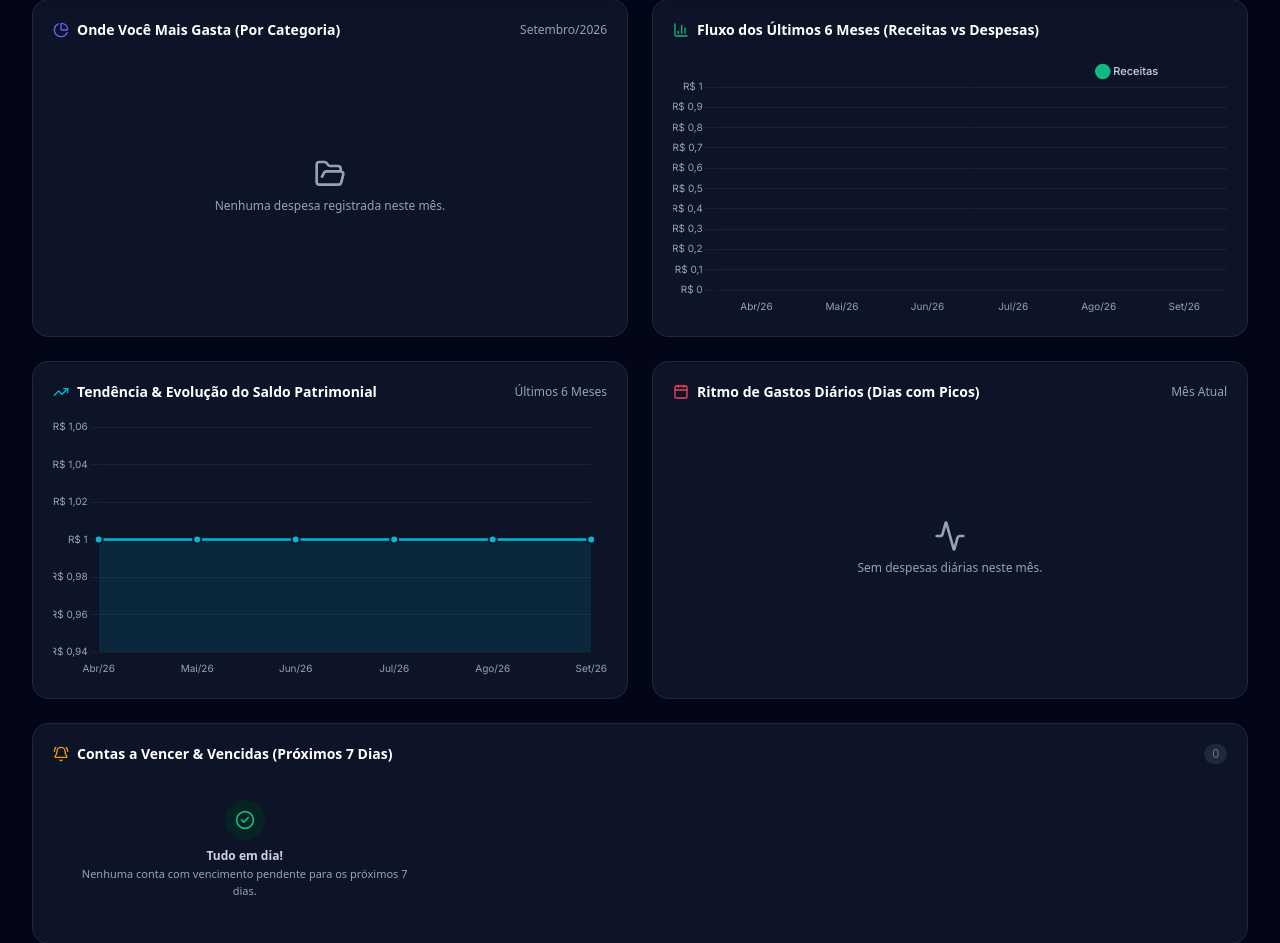
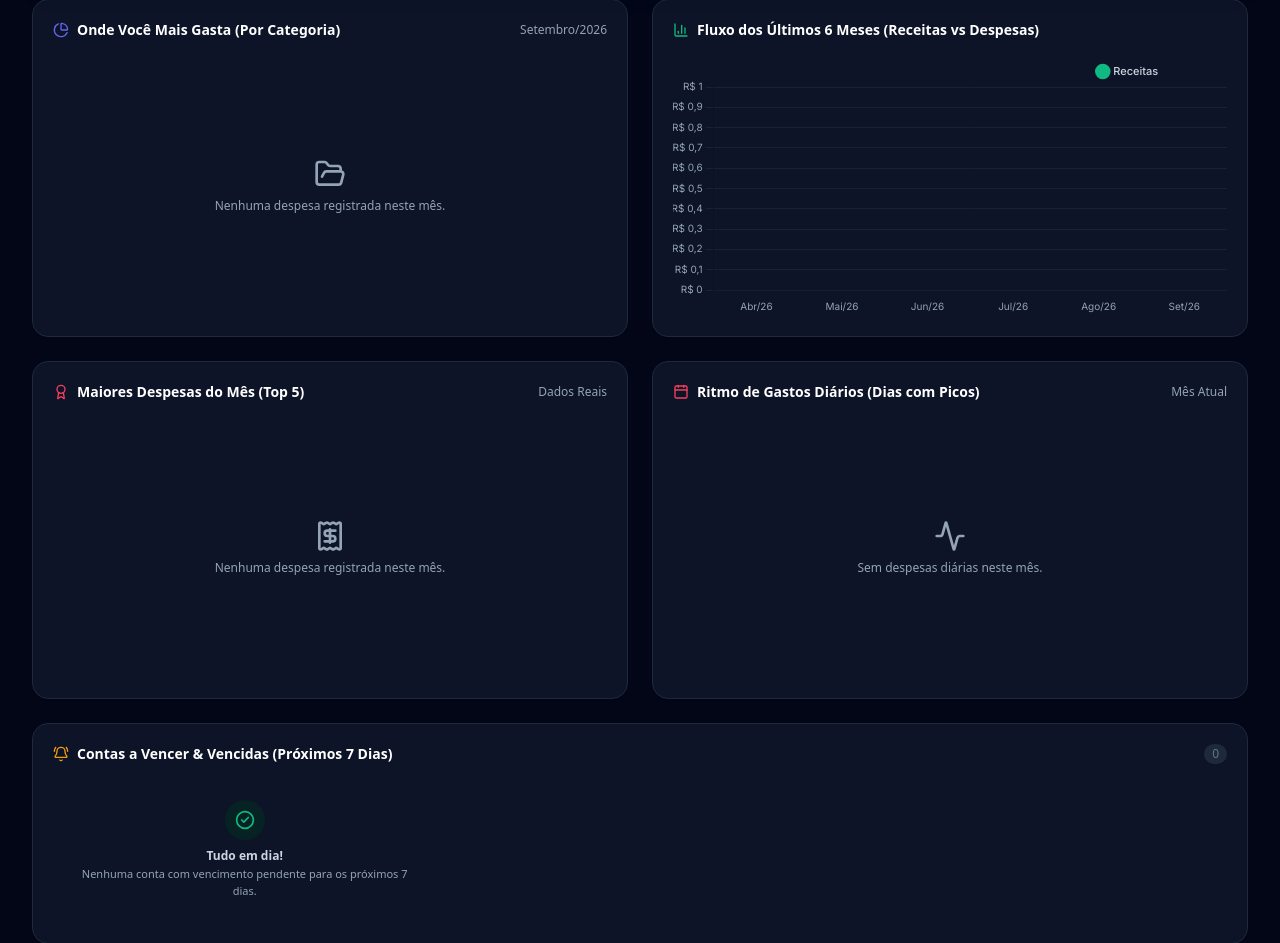
Before and after one commit to andersonnogueir/financas, a Flask app: page / in a window 1280 px wide. Shown: the part 610-1553 px from the top of the page. Run offline with Flask 3, Linux system fonts and the light colour scheme; the visitor is signed in with stand-in values (Sample User, id 1); tables that the repository leaves empty hold one stand-in row (values such as "Sample post"); grey boxes marked "Sample" are stand-in pictures; some libraries are stand-ins or nearby versions.

Commit message:
fix: substituir grafico sintetico por Top 5 Maiores Despesas reais do banco de dados

```diff
--- a/app.py
+++ b/app.py
@@ -518,17 +518,33 @@ def get_dashboard():
             "saldo": round(rec_val - desp_val, 2)
         })
 
-    # Tendência de Saldo Acumulado
-    evolucao_saldo = []
-    saldo_acumulado_temp = round(saldo_consolidado_geral - (total_receitas - total_despesas), 2)
-    for h in historico_meses:
-        saldo_acumulado_temp = round(saldo_acumulado_temp + h['saldo'], 2)
-        evolucao_saldo.append({
-            "label": h['label'],
-            "saldo_acumulado": saldo_acumulado_temp
-        })
+    # 5. Maiores Despesas do Mês (Top 5 - Dados 100% Reais do Banco de Dados)
+    try:
+        cursor.execute("""
+            SELECT t.descricao, t.valor, t.data,
+                   COALESCE(c.nome, 'Sem Categoria') as categoria_nome,
+                   COALESCE(c.cor, '#f43f5e') as categoria_cor,
+                   COALESCE(c.icone, 'tag') as categoria_icone
+            FROM transacoes t
+            LEFT JOIN categorias c ON t.categoria_id = c.id
+            WHERE t.user_id = ? AND t.tipo = 'despesa' AND strftime('%m', t.data) = ? AND strftime('%Y', t.data) = ?
+            ORDER BY t.valor DESC
+            LIMIT 5
+        """, (user_id, mes_str, ano_str))
+        top_despesas = []
+        for r in cursor.fetchall():
+            row_dict = dict(r)
+            if row_dict.get('data') and isinstance(row_dict['data'], (date, datetime)):
+                row_dict['data'] = row_dict['data'].strftime('%Y-%m-%d')
+            elif row_dict.get('data'):
+                row_dict['data'] = str(row_dict['data'])[:10]
+            if 'valor' in row_dict and row_dict['valor'] is not None:
+                row_dict['valor'] = float(row_dict['valor'])
+            top_despesas.append(row_dict)
+    except Exception as e:
+        top_despesas = []
 
-    # 5. Gastos Diários do Mês (Linha do Tempo)
+    # 6. Gastos Diários do Mês (Linha do Tempo)
     try:
         cursor.execute("""
             SELECT CAST(strftime('%d', data) AS INTEGER) as dia, SUM(valor) as total
@@ -541,7 +557,7 @@ def get_dashboard():
     except Exception as e:
         despesas_diarias = []
 
-    # 6. Alertas: Contas a vencer nos próximos 7 dias ou vencidas
+    # 7. Alertas: Contas a vencer nos próximos 7 dias ou vencidas
     hoje_str = hoje.strftime('%Y-%m-%d')
     limite_7d_str = (hoje + relativedelta(days=7)).strftime('%Y-%m-%d')
     cursor.execute("""
@@ -566,7 +582,7 @@ def get_dashboard():
         if 'valor' in a and a['valor'] is not None:
             a['valor'] = float(a['valor'])
 
-    # 7. Motor de Insights Financeiros Inteligentes com IA
+    # 8. Motor de Insights Financeiros Inteligentes com IA
     try:
         dt_anterior = data_ref - relativedelta(months=1)
         m_ant_str = f"{dt_anterior.month:02d}"
@@ -641,7 +657,7 @@ def get_dashboard():
         "contas": contas,
         "despesas_por_categoria": despesas_por_categoria,
         "historico_meses": historico_meses,
-        "evolucao_saldo": evolucao_saldo,
+        "top_despesas": top_despesas,
         "despesas_diarias": despesas_diarias,
         "alertas": alertas,
         "insights_ia": insights_ia
--- a/static/js/app.js
+++ b/static/js/app.js
@@ -27,7 +27,7 @@ const state = {
   charts: {
     categorias: null,
     historico: null,
-    evolucao: null,
+    topDespesas: null,
     gastosDiarios: null
   }
 };
@@ -358,7 +358,7 @@ async function loadDashboard() {
     renderInsightsIA(data.insights_ia, data.despesas_por_categoria);
     renderChartCategorias(data.despesas_por_categoria);
     renderChartHistorico(data.historico_meses);
-    renderChartEvolucaoSaldo(data.evolucao_saldo);
+    renderChartTopDespesas(data.top_despesas);
     renderChartGastosDiarios(data.despesas_diarias);
     renderAlertas(data.alertas);
 
@@ -620,43 +620,51 @@ function renderChartHistorico(historico) {
   }
 }
 
-function renderChartEvolucaoSaldo(evolucao) {
-  const ctx = document.getElementById('chart-evolucao-saldo');
+function renderChartTopDespesas(topDespesas) {
+  const ctx = document.getElementById('chart-top-despesas');
+  const emptyMsg = document.getElementById('chart-top-despesas-empty');
   if (!ctx) return;
 
-  if (state.charts.evolucao) {
-    try { state.charts.evolucao.destroy(); } catch (e) {}
-  }
-
-  if (typeof Chart === 'undefined' || !evolucao || evolucao.length === 0) {
+  if (state.charts.topDespesas) {
+    try { state.charts.topDespesas.destroy(); } catch (e) {}
+  }
+
+  if (typeof Chart === 'undefined') {
     return;
   }
 
+  if (!topDespesas || topDespesas.length === 0) {
+    ctx.style.display = 'none';
+    if (emptyMsg) emptyMsg.classList.remove('hidden');
+    return;
+  }
+
+  ctx.style.display = 'block';
+  if (emptyMsg) emptyMsg.classList.add('hidden');
+
   const isDark = document.documentElement.classList.contains('dark');
-  const labels = evolucao.map(e => e.label);
-  const dataValues = evolucao.map(e => e.saldo_acumulado);
+  const labels = topDespesas.map(d => {
+    const desc = d.descricao || 'Sem descrição';
+    return desc.length > 20 ? desc.substring(0, 18) + '...' : desc;
+  });
+  const dataValues = topDespesas.map(d => d.valor);
+  const bgColors = topDespesas.map(d => d.categoria_cor || '#f43f5e');
 
   try {
-    state.charts.evolucao = new Chart(ctx, {
-      type: 'line',
+    state.charts.topDespesas = new Chart(ctx, {
+      type: 'bar',
       data: {
         labels: labels,
         datasets: [{
-          label: 'Saldo Acumulado',
+          label: 'Valor da Despesa',
           data: dataValues,
-          borderColor: '#06b6d4',
-          backgroundColor: isDark ? 'rgba(6, 182, 212, 0.12)' : 'rgba(6, 182, 212, 0.08)',
-          fill: true,
-          tension: 0.35,
-          borderWidth: 2.5,
-          pointRadius: 4,
-          pointHoverRadius: 6,
-          pointBackgroundColor: '#06b6d4',
-          pointBorderColor: isDark ? '#0f172a' : '#ffffff',
-          pointBorderWidth: 2
+          backgroundColor: bgColors,
+          borderRadius: 6,
+          barPercentage: 0.6
         }]
       },
       options: {
+        indexAxis: 'y',
         responsive: true,
         maintainAspectRatio: false,
         plugins: {
@@ -669,30 +677,45 @@ function renderChartEvolucaoSaldo(evolucao) {
             borderWidth: 1,
             padding: 10,
             callbacks: {
+              title: function(context) {
+                const idx = context[0].dataIndex;
+                return topDespesas[idx].descricao || 'Despesa';
+              },
               label: function(context) {
-                return ` Saldo Patrimonial: ${formatBRL(context.raw)}`;
+                const idx = context.dataIndex;
+                const item = topDespesas[idx];
+                const dt = item.data ? formatDateBR(item.data) : '';
+                const cat = item.categoria_nome || 'Sem categoria';
+                return [
+                  ` Valor: ${formatBRL(item.valor)}`,
+                  ` Categoria: ${cat}`,
+                  dt ? ` Data: ${dt}` : ''
+                ].filter(Boolean);
               }
             }
           }
         },
         scales: {
           x: {
-            grid: { display: false },
-            ticks: { color: isDark ? '#94a3b8' : '#64748b', font: { size: 10, family: 'Inter' } }
-          },
-          y: {
             grid: { color: isDark ? 'rgba(255,255,255,0.06)' : 'rgba(0,0,0,0.05)' },
             ticks: {
               color: isDark ? '#94a3b8' : '#64748b',
               font: { size: 10, family: 'Inter' },
               callback: function(value) { return 'R$ ' + value.toLocaleString('pt-BR'); }
             }
+          },
+          y: {
+            grid: { display: false },
+            ticks: {
+              color: isDark ? '#cbd5e1' : '#334155',
+              font: { size: 11, family: 'Inter', weight: 600 }
+            }
           }
         }
       }
     });
   } catch (err) {
-    console.error('Erro ao renderizar gráfico de evolução de saldo:', err);
+    console.error('Erro ao renderizar gráfico de maiores despesas:', err);
   }
 }
 
--- a/templates/index.html
+++ b/templates/index.html
@@ -392,17 +392,21 @@
           </div>
         </div>
 
-        <!-- Gráfico 3: Evolução do Saldo Consolidado (Área/Linha) -->
+        <!-- Gráfico 3: Maiores Despesas do Mês (Top 5 - Dados Reais) -->
         <div class="bg-white dark:bg-slate-900/90 p-5 rounded-2xl border border-slate-200/80 dark:border-slate-800 shadow-sm flex flex-col justify-between">
           <div class="flex items-center justify-between mb-4">
             <h3 class="text-sm font-bold text-slate-900 dark:text-white flex items-center gap-2">
-              <i data-lucide="trending-up" class="w-4 h-4 text-cyan-500"></i>
-              Tendência & Evolução do Saldo Patrimonial
+              <i data-lucide="award" class="w-4 h-4 text-rose-500"></i>
+              Maiores Despesas do Mês (Top 5)
             </h3>
-            <span class="text-xs text-slate-500 dark:text-slate-400 font-medium">Últimos 6 Meses</span>
+            <span class="text-xs text-slate-500 dark:text-slate-400 font-medium">Dados Reais</span>
           </div>
           <div class="relative flex-1 flex items-center justify-center min-h-[260px]">
-            <canvas id="chart-evolucao-saldo"></canvas>
+            <canvas id="chart-top-despesas"></canvas>
+            <div id="chart-top-despesas-empty" class="hidden absolute inset-0 flex flex-col items-center justify-center text-center p-4">
+              <i data-lucide="receipt" class="w-8 h-8 text-slate-400 mb-2"></i>
+              <p class="text-xs text-slate-500 dark:text-slate-400">Nenhuma despesa registrada neste mês.</p>
+            </div>
           </div>
         </div>
 
--- a/test_app.py
+++ b/test_app.py
@@ -279,10 +279,10 @@ class TestFinFlowBankImport(unittest.TestCase):
         # Validar dados dos 4 gráficos
         self.assertIn('despesas_por_categoria', data)
         self.assertIn('historico_meses', data)
-        self.assertIn('evolucao_saldo', data)
+        self.assertIn('top_despesas', data)
         self.assertIn('despesas_diarias', data)
-        self.assertEqual(len(data['evolucao_saldo']), 6)
-        print("OK: Motor de IA de Insights Financeiros e dados dos 4 graficos validados com sucesso!")
+        self.assertIsInstance(data['top_despesas'], list)
+        print("OK: Motor de IA de Insights Financeiros e dados dos 4 graficos (com Top Despesas) validados com sucesso!")
 
 if __name__ == '__main__':
     unittest.main()
```
Also changed, not shown: templates_embedded.py (+2 -2 lines).
